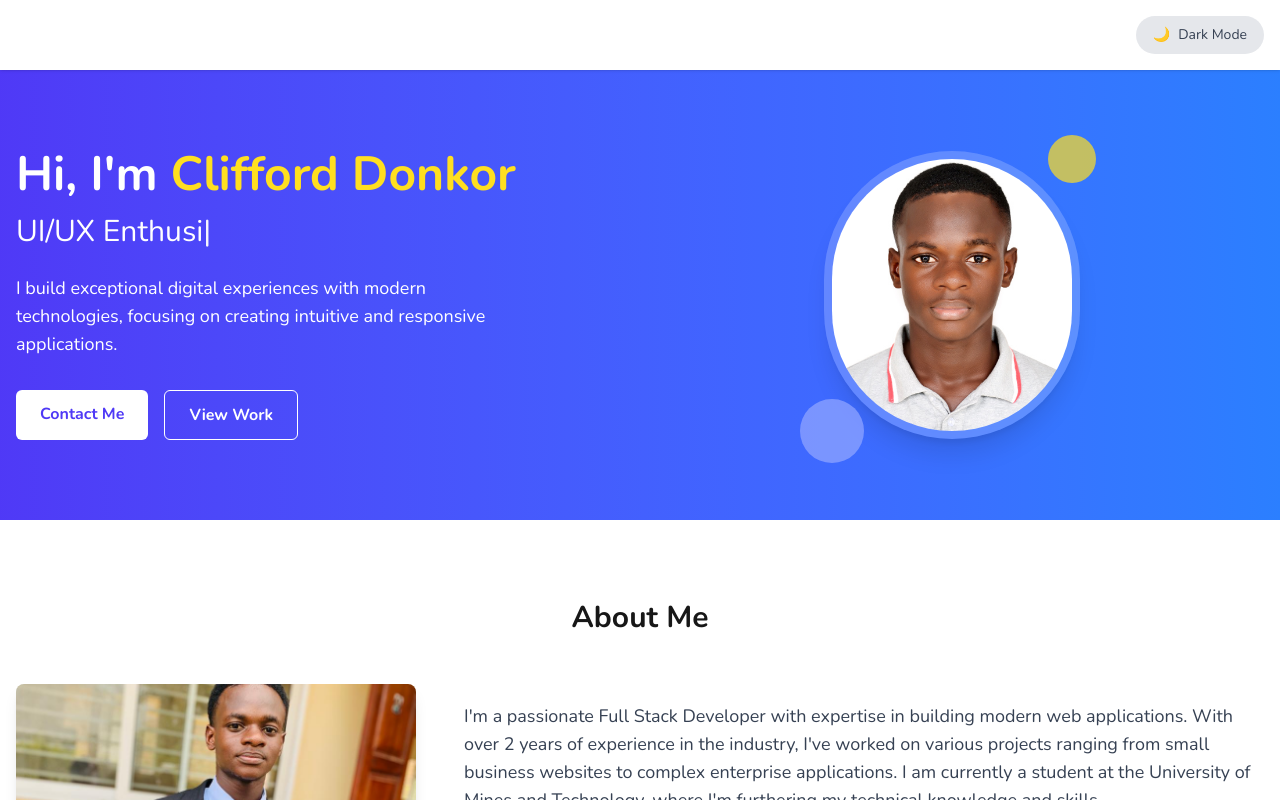
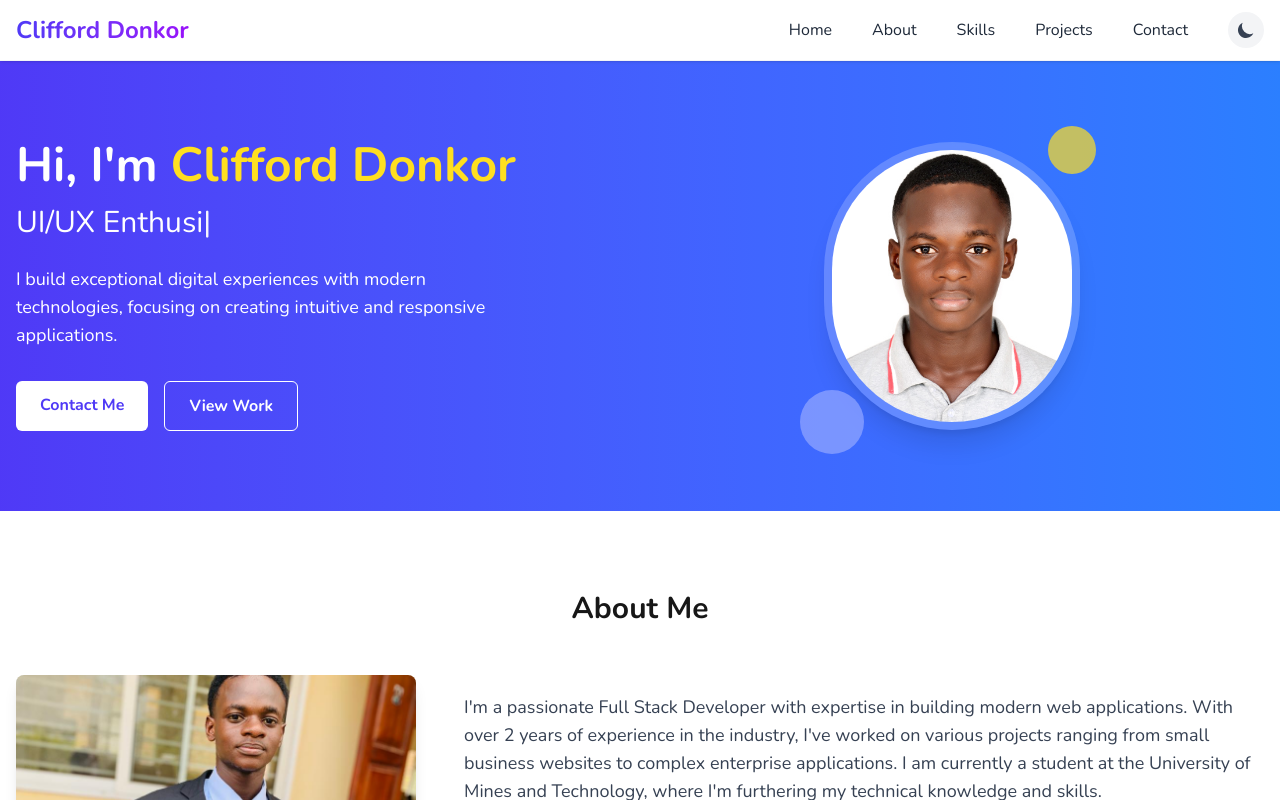
Before and after one commit to clifforddonk/portfolio, a Next.js app: page /portfolio in a window 1280 px wide. Shown: the top 800 px of the page. Built offline with nearby package versions, Linux system fonts and the light colour scheme.

Commit message:
new changes

```diff
--- a/app/components/NavBar.jsx
+++ b/app/components/NavBar.jsx
@@ -25,25 +25,21 @@ export default function NavBar() {
     <header
       className={`${
         scrolled
-          ? "bg-white/90 dark:bg-gray-900/95 dark:border-b dark:border-indigo-500/20 backdrop-blur-sm shadow-md"
+          ? "bg-white/90 dark:bg-gray-900/95 backdrop-blur-sm shadow-md dark:shadow-gray-800/10"
           : "bg-transparent"
-      } sticky top-0 z-50 transition-all duration-300`}
+      } sticky top-0 z-50 transition-all duration-300 border-b border-gray-100 dark:border-gray-800`}
     >
-      <div className="container mx-auto px-4 py-4 flex justify-between items-center">
+      <div className="container mx-auto px-4 py-3 flex justify-between items-center">
         <motion.h1
           initial={{ opacity: 0, x: -20 }}
           animate={{ opacity: 1, x: 0 }}
           transition={{ duration: 0.5 }}
-          className={`text-2xl font-bold ${
-            scrolled
-              ? "text-indigo-600 dark:text-indigo-300"
-              : "text-white dark:text-white"
-          } transition-colors`}
+          className="text-2xl font-bold bg-gradient-to-r from-indigo-600 to-purple-600 dark:from-indigo-400 dark:to-purple-400 bg-clip-text text-transparent"
         >
           Clifford Donkor
         </motion.h1>
 
-        <nav className="hidden md:flex space-x-8 items-center">
+        <nav className="hidden md:flex space-x-6 items-center">
           {["Home", "About", "Skills", "Projects", "Contact"].map((item) => (
             <motion.a
               key={item}
@@ -53,57 +49,80 @@ export default function NavBar() {
               className={`${
                 scrolled
                   ? "text-gray-800 dark:text-gray-200"
-                  : "text-white dark:text-white"
-              } hover:text-indigo-600 dark:hover:text-indigo-300 font-medium relative overflow-hidden group transition-colors`}
+                  : "text-gray-800 dark:text-white"
+              } hover:text-indigo-600 dark:hover:text-indigo-400 font-medium relative overflow-hidden group transition-colors px-2 py-1`}
             >
               {item}
-              <span className="absolute bottom-0 left-0 w-0 h-0.5 bg-indigo-500 dark:bg-indigo-300 group-hover:w-full transition-all duration-300"></span>
+              <span className="absolute bottom-0 left-0 w-0 h-0.5 bg-indigo-600 dark:bg-indigo-400 group-hover:w-full transition-all duration-300"></span>
             </motion.a>
           ))}
 
-          {/* Toggle Button (desktop) - FIXED */}
+          {/* Theme Toggle */}
           <motion.button
             onClick={() => setTheme(theme === "dark" ? "light" : "dark")}
             whileHover={{ scale: 1.05 }}
             whileTap={{ scale: 0.95 }}
-            className={`ml-4 px-4 py-2 text-sm rounded-full font-medium transition-all duration-300 flex items-center space-x-2
-              ${
-                theme === "dark"
-                  ? "bg-indigo-500/20 text-white border border-indigo-400/30 hover:bg-indigo-500/30"
-                  : "bg-gray-200 text-gray-800 hover:bg-gray-300 border border-transparent"
-              }`}
+            className="ml-2 p-2 rounded-full bg-gray-100 dark:bg-gray-800 text-gray-700 dark:text-gray-200 hover:bg-gray-200 dark:hover:bg-gray-700 transition-colors"
+            aria-label="Toggle theme"
           >
             {theme === "dark" ? (
-              <>
-                <span className="text-yellow-300 mr-2">☀️</span>
-                <span className="dark:text-indigo-100">Light Mode</span>
-              </>
+              <svg
+                xmlns="http://www.w3.org/2000/svg"
+                className="h-5 w-5"
+                viewBox="0 0 20 20"
+                fill="currentColor"
+              >
+                <path
+                  fillRule="evenodd"
+                  d="M10 2a1 1 0 011 1v1a1 1 0 11-2 0V3a1 1 0 011-1zm4 8a4 4 0 11-8 0 4 4 0 018 0zm-.464 4.95l.707.707a1 1 0 001.414-1.414l-.707-.707a1 1 0 00-1.414 1.414zm2.12-10.607a1 1 0 010 1.414l-.706.707a1 1 0 11-1.414-1.414l.707-.707a1 1 0 011.414 0zM17 11a1 1 0 100-2h-1a1 1 0 100 2h1zm-7 4a1 1 0 011 1v1a1 1 0 11-2 0v-1a1 1 0 011-1zM5.05 6.464A1 1 0 106.465 5.05l-.708-.707a1 1 0 00-1.414 1.414l.707.707zm1.414 8.486l-.707.707a1 1 0 01-1.414-1.414l.707-.707a1 1 0 011.414 1.414zM4 11a1 1 0 100-2H3a1 1 0 000 2h1z"
+                  clipRule="evenodd"
+                />
+              </svg>
             ) : (
-              <>
-                <span className="text-indigo-600 mr-2">🌙</span>
-                <span className="text-gray-700">Dark Mode</span>
-              </>
+              <svg
+                xmlns="http://www.w3.org/2000/svg"
+                className="h-5 w-5"
+                viewBox="0 0 20 20"
+                fill="currentColor"
+              >
+                <path d="M17.293 13.293A8 8 0 016.707 2.707a8.001 8.001 0 1010.586 10.586z" />
+              </svg>
             )}
           </motion.button>
         </nav>
 
         {/* Mobile toggle buttons */}
         <div className="flex items-center md:hidden space-x-3">
-          {/* Theme Toggle (mobile) - FIXED */}
+          {/* Theme Toggle (mobile) */}
           <motion.button
             onClick={() => setTheme(theme === "dark" ? "light" : "dark")}
             whileHover={{ scale: 1.1 }}
             whileTap={{ scale: 0.9 }}
-            className={`p-2 rounded-full transition-all duration-300 ${
-              theme === "dark"
-                ? "bg-indigo-500/20 text-white border border-indigo-400/30 hover:bg-indigo-500/40"
-                : "bg-gray-200 text-gray-800 hover:bg-gray-300"
-            }`}
+            className="p-2 rounded-full bg-gray-100 dark:bg-gray-800 text-gray-700 dark:text-gray-200"
+            aria-label="Toggle theme"
           >
             {theme === "dark" ? (
-              <span className="text-yellow-300">☀️</span>
+              <svg
+                xmlns="http://www.w3.org/2000/svg"
+                className="h-5 w-5"
+                viewBox="0 0 20 20"
+                fill="currentColor"
+              >
+                <path
+                  fillRule="evenodd"
+                  d="M10 2a1 1 0 011 1v1a1 1 0 11-2 0V3a1 1 0 011-1zm4 8a4 4 0 11-8 0 4 4 0 018 0zm-.464 4.95l.707.707a1 1 0 001.414-1.414l-.707-.707a1 1 0 00-1.414 1.414zm2.12-10.607a1 1 0 010 1.414l-.706.707a1 1 0 11-1.414-1.414l.707-.707a1 1 0 011.414 0zM17 11a1 1 0 100-2h-1a1 1 0 100 2h1zm-7 4a1 1 0 011 1v1a1 1 0 11-2 0v-1a1 1 0 011-1zM5.05 6.464A1 1 0 106.465 5.05l-.708-.707a1 1 0 00-1.414 1.414l.707.707zm1.414 8.486l-.707.707a1 1 0 01-1.414-1.414l.707-.707a1 1 0 011.414 1.414zM4 11a1 1 0 100-2H3a1 1 0 000 2h1z"
+                  clipRule="evenodd"
+                />
+              </svg>
             ) : (
-              <span className="text-indigo-600">🌙</span>
+              <svg
+                xmlns="http://www.w3.org/2000/svg"
+                className="h-5 w-5"
+                viewBox="0 0 20 20"
+                fill="currentColor"
+              >
+                <path d="M17.293 13.293A8 8 0 016.707 2.707a8.001 8.001 0 1010.586 10.586z" />
+              </svg>
             )}
           </motion.button>
 
@@ -111,15 +130,12 @@ export default function NavBar() {
           <motion.button
             onClick={() => setIsMenuOpen(!isMenuOpen)}
             whileTap={{ scale: 0.9 }}
-            className="z-50 p-2 rounded-full"
+            className="z-50 p-2 rounded-full bg-gray-100 dark:bg-gray-800"
+            aria-label="Toggle menu"
           >
             <svg
               xmlns="http://www.w3.org/2000/svg"
-              className={`h-6 w-6 ${
-                isMenuOpen || !scrolled
-                  ? "text-white"
-                  : "text-gray-900 dark:text-white"
-              }`}
+              className="h-6 w-6 text-gray-800 dark:text-gray-200"
               fill="none"
               viewBox="0 0 24 24"
               stroke="currentColor"
@@ -145,15 +161,14 @@ export default function NavBar() {
 
         {/* Mobile Menu */}
         <motion.div
-          className={`fixed inset-0 dark:bg-gray-900/98 bg-indigo-900/95 backdrop-blur-sm flex flex-col items-center justify-center ${
+          className={`fixed inset-0 bg-white dark:bg-gray-900 flex flex-col items-center justify-center ${
             isMenuOpen ? "block" : "hidden"
-          } md:hidden`}
+          } md:hidden z-40`}
           initial={{ opacity: 0 }}
           animate={isMenuOpen ? { opacity: 1 } : { opacity: 0 }}
           transition={{ duration: 0.3 }}
         >
-          <div className="absolute inset-0 bg-gradient-to-b from-indigo-600/20 to-purple-900/20 dark:from-indigo-900/40 dark:to-gray-900/60"></div>
-          <ul className="flex flex-col items-center space-y-8 relative z-10">
+          <ul className="flex flex-col items-center space-y-8">
             {["Home", "About", "Skills", "Projects", "Contact"].map(
               (item, index) => (
                 <motion.li
@@ -166,26 +181,24 @@ export default function NavBar() {
                 >
                   <a
                     href={`#${item.toLowerCase()}`}
-                    className="text-white text-2xl font-medium relative group"
+                    className="text-2xl font-medium text-gray-800 dark:text-gray-200 hover:text-indigo-600 dark:hover:text-indigo-400 transition-colors"
                     onClick={() => setIsMenuOpen(false)}
                   >
                     {item}
-                    <span className="absolute -bottom-2 left-1/2 w-0 h-0.5 bg-indigo-300 group-hover:w-full group-hover:left-0 transition-all duration-300"></span>
                   </a>
                 </motion.li>
               )
             )}
           </ul>
 
-          {/* Mobile menu toggle button at the bottom - FIXED */}
+          {/* Theme toggle in mobile menu */}
           <motion.button
             onClick={() => setTheme(theme === "dark" ? "light" : "dark")}
-            className={`absolute bottom-20 px-6 py-3 rounded-full font-medium text-sm flex items-center space-x-2 backdrop-blur-sm
-              ${
-                theme === "dark"
-                  ? "bg-indigo-500/30 text-white border border-indigo-400/30"
-                  : "bg-white/20 text-white border border-white/20"
-              }`}
+            className={`mt-12 px-6 py-3 rounded-full font-medium text-sm flex items-center space-x-2 ${
+              theme === "dark"
+                ? "bg-gray-800 text-gray-200"
+                : "bg-gray-100 text-gray-800"
+            }`}
             whileHover={{ scale: 1.05 }}
             whileTap={{ scale: 0.95 }}
             initial={{ y: 20, opacity: 0 }}
@@ -194,13 +207,31 @@ export default function NavBar() {
           >
             {theme === "dark" ? (
               <>
-                <span className="text-yellow-300">☀️</span>
-                <span className="text-white">Switch to Light Mode</span>
+                <svg
+                  xmlns="http://www.w3.org/2000/svg"
+                  className="h-5 w-5"
+                  viewBox="0 0 20 20"
+                  fill="currentColor"
+                >
+                  <path
+                    fillRule="evenodd"
+                    d="M10 2a1 1 0 011 1v1a1 1 0 11-2 0V3a1 1 0 011-1zm4 8a4 4 0 11-8 0 4 4 0 018 0zm-.464 4.95l.707.707a1 1 0 001.414-1.414l-.707-.707a1 1 0 00-1.414 1.414zm2.12-10.607a1 1 0 010 1.414l-.706.707a1 1 0 11-1.414-1.414l.707-.707a1 1 0 011.414 0zM17 11a1 1 0 100-2h-1a1 1 0 100 2h1zm-7 4a1 1 0 011 1v1a1 1 0 11-2 0v-1a1 1 0 011-1zM5.05 6.464A1 1 0 106.465 5.05l-.708-.707a1 1 0 00-1.414 1.414l.707.707zm1.414 8.486l-.707.707a1 1 0 01-1.414-1.414l.707-.707a1 1 0 011.414 1.414zM4 11a1 1 0 100-2H3a1 1 0 000 2h1z"
+                    clipRule="evenodd"
+                  />
+                </svg>
+                <span>Light Mode</span>
               </>
             ) : (
               <>
-                <span className="text-white">🌙</span>
-                <span className="text-white">Switch to Dark Mode</span>
+                <svg
+                  xmlns="http://www.w3.org/2000/svg"
+                  className="h-5 w-5"
+                  viewBox="0 0 20 20"
+                  fill="currentColor"
+                >
+                  <path d="M17.293 13.293A8 8 0 016.707 2.707a8.001 8.001 0 1010.586 10.586z" />
+                </svg>
+                <span>Dark Mode</span>
               </>
             )}
           </motion.button>
```
